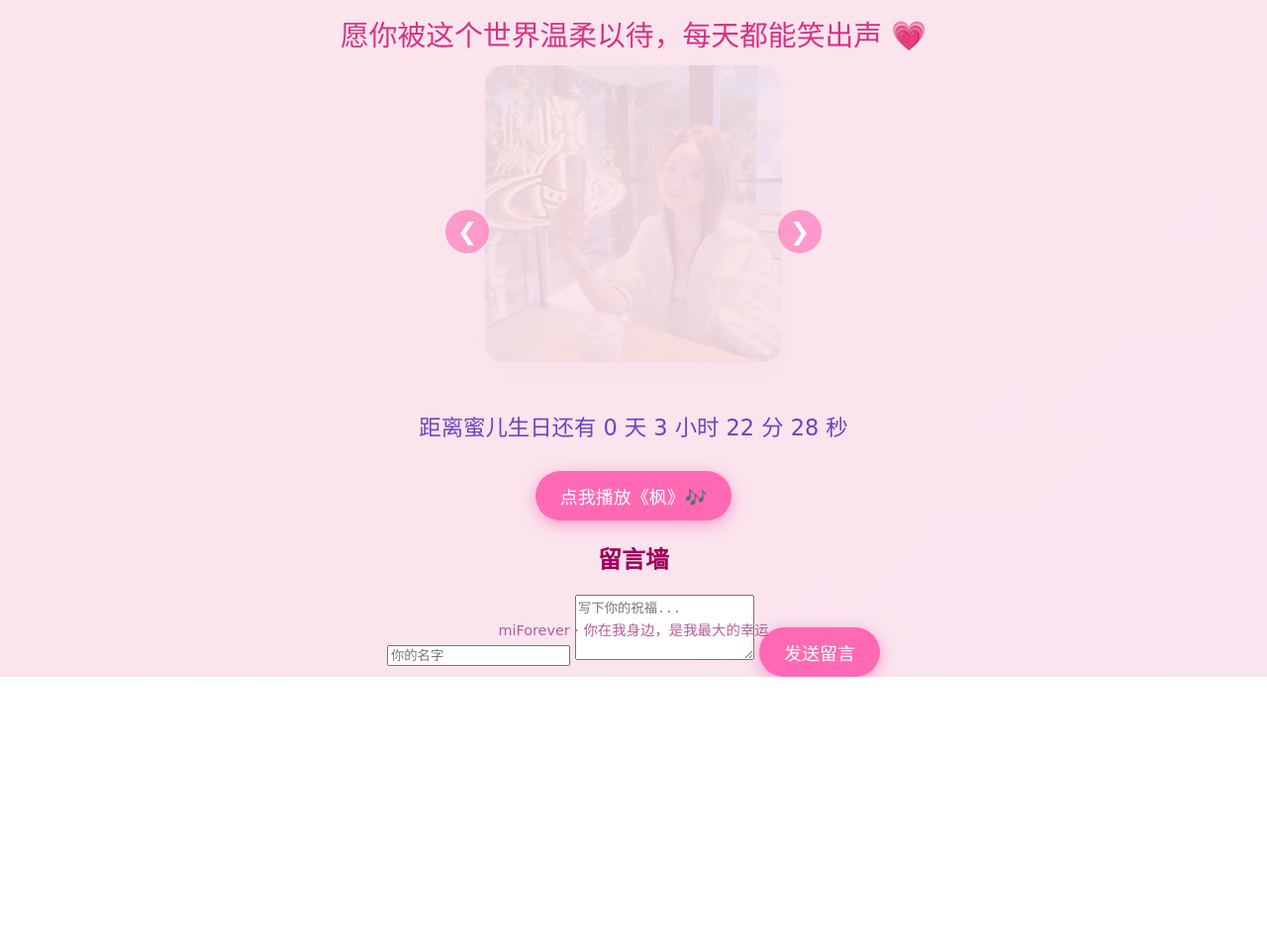
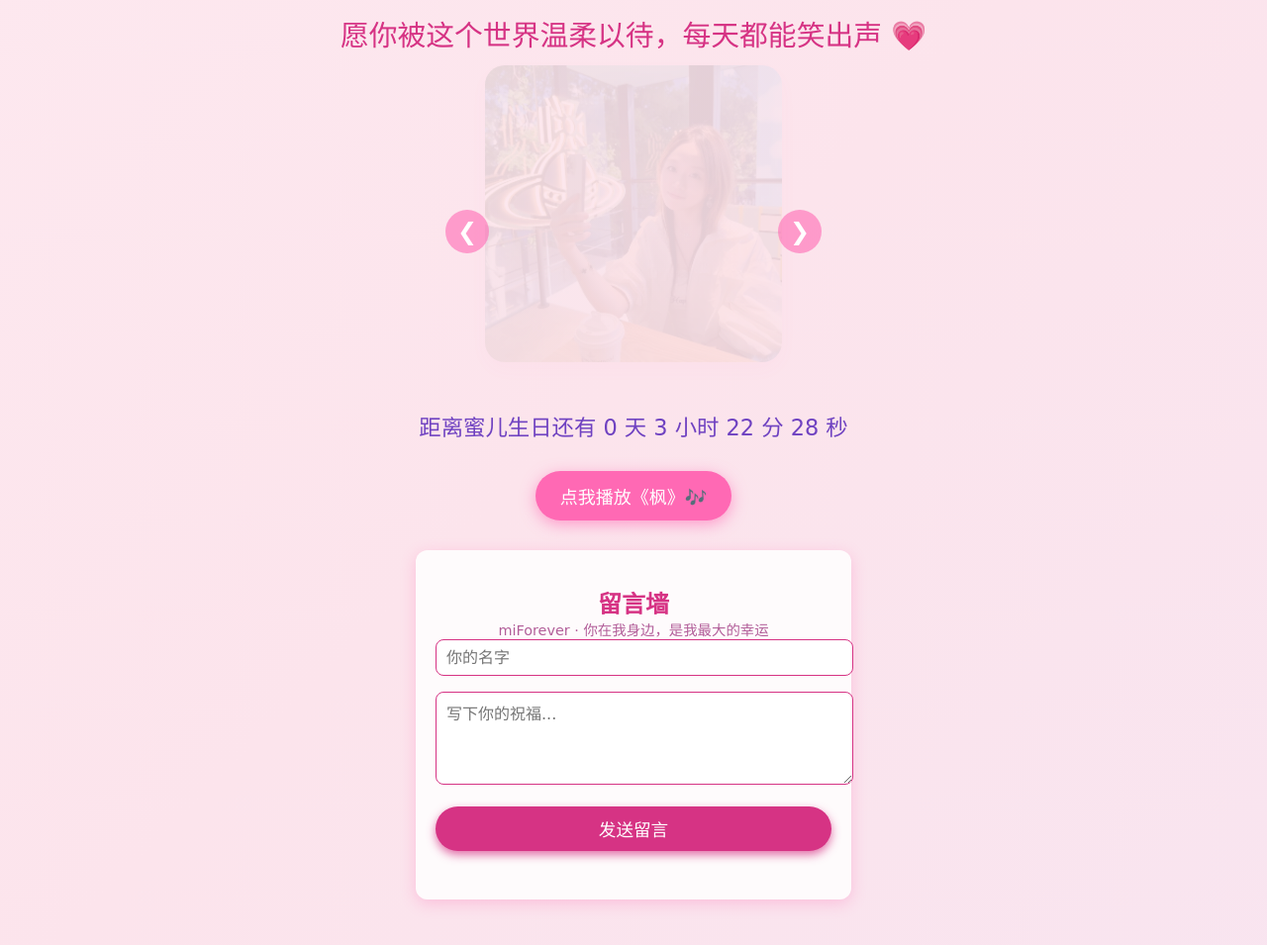
Before and after one commit to fangjunsheng555/mi1, a plain HTML site: page index.html in a window 1280 px wide. Shown: the part 139-1094 px from the top of the page at 99% size. Before the commit the page ends 823 px from the top, so only its background shows below. Drawn offline with nearby package versions, Linux system fonts and the light colour scheme; a web font is replaced by a local one.

Commit message:
Update index.html

```diff
--- a/index.html
+++ b/index.html
@@ -27,7 +27,7 @@
       margin-top: 50px;
       animation: fadeIn 2s ease;
       text-shadow: 2px 2px 6px #ffb6c1;
-      cursor: pointer;
+      cursor: pointer; /* 提示标题可点击 */
     }
     #blessing {
       font-size: 1.8em;
@@ -46,7 +46,7 @@
       border-radius: 20px;
       box-shadow: 0 8px 20px rgba(255, 105, 180, 0.3);
       animation: fadeIn 1s ease;
-      cursor: pointer;
+      cursor: pointer; /* 提示图片可点击 */
     }
     .prev, .next {
       cursor: pointer;
@@ -132,6 +132,54 @@
     @keyframes fadeIn {
       from { opacity: 0; transform: translateY(-20px); }
       to { opacity: 1; transform: translateY(0); }
+    }
+    /* 留言墙样式 */
+    #message-wall {
+      max-width: 400px;
+      margin: 30px auto 60px;
+      text-align: left;
+      background: rgba(255, 255, 255, 0.85);
+      padding: 15px 20px;
+      border-radius: 12px;
+      box-shadow: 0 4px 15px rgba(255,105,180,0.3);
+    }
+    #message-wall h2 {
+      color: #d63384;
+      text-align: center;
+      margin-bottom: 12px;
+    }
+    #contact-form input, #contact-form textarea {
+      width: 100%;
+      font-size: 1em;
+      padding: 8px 10px;
+      margin: 8px 0;
+      border: 1.5px solid #d63384;
+      border-radius: 8px;
+      font-family: 'ZCOOL KuaiLe', cursive, sans-serif;
+      resize: vertical;
+    }
+    #contact-form button {
+      width: 100%;
+      background: #d63384;
+      border: none;
+      color: white;
+      padding: 10px 0;
+      font-size: 1.1em;
+      border-radius: 30px;
+      cursor: pointer;
+      margin-top: 10px;
+      transition: background-color 0.3s ease;
+      box-shadow: 0 4px 10px rgba(214,51,132,0.7);
+    }
+    #contact-form button:hover {
+      background-color: #a52057;
+    }
+    #form-status {
+      margin-top: 10px;
+      font-size: 1em;
+      color: #6f42c1;
+      text-align: center;
+      min-height: 24px;
     }
   </style>
 </head>
```
